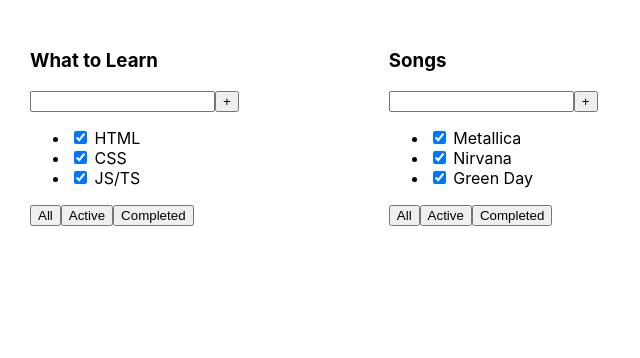
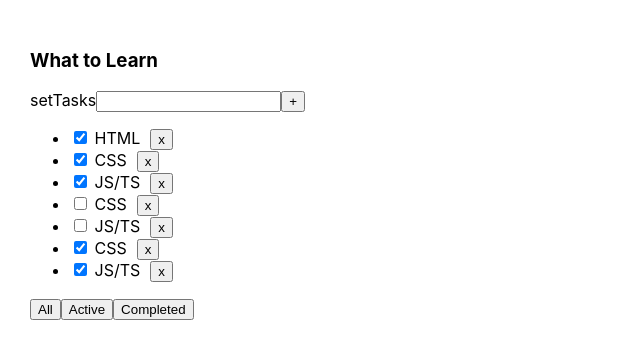
Before and after one commit to sveta-confeta/TodoList, a React (Create React App) app: page / in a window 1280 px wide. Shown: the top 358 px of the page, without its empty margins (0-640 px from the left). Built offline with nearby package versions, Linux system fonts and the light colour scheme.

Commit message:
02lesson

```diff
--- a/src/App.tsx
+++ b/src/App.tsx
@@ -1,40 +1,61 @@
-import React from 'react';
+import React, {useState} from 'react';
 import './App.css';
 import {TodoList} from "./TodoList";
 
-export type TaskType = {
-    id: number //для идентификации конкретной таски, когда их много
-    title: string
-    isDone: boolean
-}
+export type filterType = 'All' | 'Active' | 'Completed' //типизация фильтра для кнопок
 
 
 function App() {
     //BLL
-    const todoListTitle_1: string = 'What to Learn';
-    const todoListTitle_2: string = 'Songs';
+    const todoListTitle: string = 'What to Learn';
 
-    const tasks_1: Array<TaskType> = [  //для первого листа
-        {id: 1, title: 'НTML', isDone: true},
+    //hook
+    const [tasks, setTasks] = useState([ //чтоб происходила перерисовка видоизмененных данных
+        {id: 1, title: 'НTML', isDone: true},//use state принимает данные и возращает массив
         {id: 2, title: 'CSS', isDone: true},
         {id: 3, title: 'JS/TS', isDone: true},
-    ];
-    const tasks_2: Array<TaskType> = [  //для второго листа
-        {id: 4, title: 'Metallica', isDone: true},
-        {id: 5, title: 'Nirvana', isDone: true},
-        {id: 6, title: 'Green Day', isDone: true},
-    ];
+        {id: 4, title: 'CSS', isDone: false},
+        {id: 5, title: 'JS/TS', isDone: false},
+        {id: 6, title: 'CSS', isDone: true},
+        {id: 7, title: 'JS/TS', isDone: true},
+    ]);
+
+    // функция для кнопки удаления
+    const removeTask = (mId: number) => {  //mId-мы назвали id специально чтоб не путаться где чье id
+        setTasks(tasks.filter(f => f.id !== mId)) //функция удаления которая будет привязана к кнопке и ее надо через
+        //пропс поместить в туду лист
+    }
+    //hook
+    // const [filterValue, setFilterValue] = useState<filterType>('All') //all-по умолчанию
+    // console.log(filterValue);
+    //
+    //
+    // // фильтр для кнопок
+    // let isDoneTrue = tasks
+    // if (filterValue === 'Active') {
+    //     isDoneTrue = tasks.filter(f => f.isDone);
+    // }
+    // if (filterValue === 'Completed') {
+    //     isDoneTrue = tasks.filter(f => !f.isDone);
+    // }
+    // //принимает значение value от кнопок
+    // const filteredTasks = (value: filterType) => {  //принимаем от кнопки value (например'all')
+    //     setFilterValue(value);
+    // }
+    // const setFilter = (value:string) => {  //принимаем от кнопки value (например'all')
+    //   setMyFilter(value)                    //если 'all'-то дай все
+    //     console.log(filter);                  //если 'Active'-то дай не все
+    // }                                         //если 'completed'-то дай не не все
+
+
     return (
         <div className="App">
             <TodoList
-                title={todoListTitle_1}
-                tasks={tasks_1}
+                title={todoListTitle}
+                tasks={tasks}
+                removeTask={removeTask} //перебрасываем в тудулист функция удаления
+                // setFilter={setFilterValue} //передаем функцию и не забываем типизаровать в тудулисте
             />
-            <TodoList
-                title={todoListTitle_2}
-                tasks={tasks_2}
-            />
-
 
         </div>
     );
--- /dev/null
+++ b/src/TodoList.module.css
@@ -0,0 +1,3 @@
+.btn{
+    margin-left: 10px;
+}
--- a/src/TodoList.tsx
+++ b/src/TodoList.tsx
@@ -1,28 +1,61 @@
-import React from "react";
-import {TaskType} from "./App";
+import React, {useState} from "react";
+import s from './TodoList.module.css'
+import {filterType} from "./App";
+
+type TaskType = {
+    id: number //для идентификации конкретной таски, когда их много
+    title: string
+    isDone: boolean
+}
 
 type TodoListPropsType = {
     title: string
     tasks: Array<TaskType>
+     removeTask: (mId: number) => void//функция удаления
+    // setFilter: (value: filterType) => void //void-потому что функция ничего не возращает,без return
 }
 
 export function TodoList(props: TodoListPropsType) {
+
+    const [filterValue, setFilterValue] = useState<filterType>('All') //all-по умолчанию
+
+    // фильтр для кнопок
+    let isDoneTrue = props.tasks
+    if (filterValue === 'Active') {
+        isDoneTrue = isDoneTrue.filter(f => f.isDone);
+    }
+    if (filterValue === 'Completed') {
+        isDoneTrue= isDoneTrue.filter(f => !f.isDone);
+    }
+    //принимает значение value от кнопок
+    const filteredTasks = (value: filterType) => {  //принимаем от кнопки value (например'all')
+        setFilterValue(value);
+    }
+
+
     return (
         <div>
             <h3>{props.title}</h3>
-            <div>
+            <div>setTasks
                 <input/>
                 <button>+</button>
             </div>
-            <ul>
-                <li><input type="checkbox" checked={props.tasks[0].isDone}/> <span>{props.tasks[0].title}</span></li>
-                <li><input type="checkbox" checked={props.tasks[1].isDone}/> <span>{props.tasks[1].title}</span></li>
-                <li><input type="checkbox" checked={props.tasks[2].isDone}/> <span>{props.tasks[2].title}</span></li>
+            <ul>{/* потому что в эту ul мы передаем array => tasks*/}
+                {isDoneTrue.map((m => {
+                    return (
+                        <li key={m.id}><input type="checkbox" checked={m.isDone}/> <span>{m.title}</span>
+                            <button onClick={() => props.removeTask(m.id)}
+                                    className={s.btn}>x
+                            </button>
+                        </li>
+                    )
+                }))}
             </ul>
             <div>
-                <button>All</button>
-                <button>Active</button>
-                <button>Completed</button>
+                <button onClick={() => filteredTasks('All')}>All</button>
+                {/*через параметр мы передаем строку -идентификатор кнопки*/}
+                <button onClick={() => filteredTasks('Active')}>Active</button>
+                <button onClick={() => filteredTasks('Completed')}>Completed</button>
             </div>
         </div>
 
```
